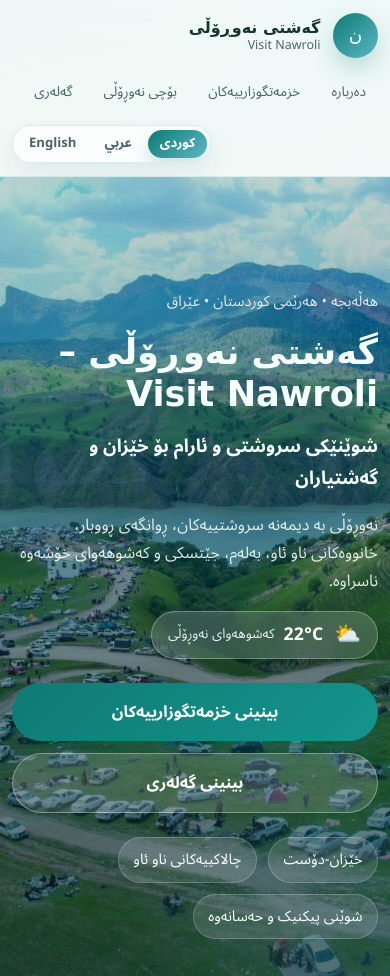
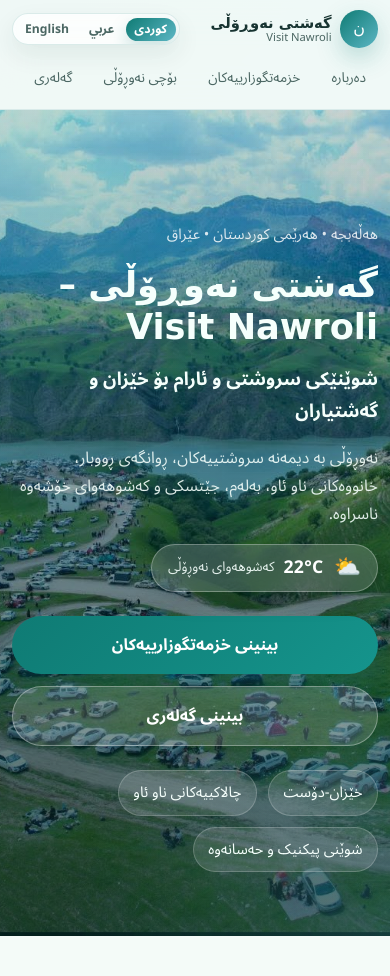
Before and after one commit to mhamadrebae-pixel/nawroly-visid, a plain HTML site: page index.html in a window 390 px wide. Shown: the top 976 px of the page. Drawn offline with Linux system fonts and the light colour scheme; no server answers; a web font is replaced by a local one.

Commit message:
Move language switcher to top header row opposite brand on mobile

```diff
--- a/css/responsive.css
+++ b/css/responsive.css
@@ -3,6 +3,36 @@
     بنەمای وێبسایت لە style.css بە شێوەی mobile-first نووسراوە، و لێرە تەنها گۆڕانکارییە زیادەکان بۆ شاشەی فراوانتر زیاد دەکرێن.
     لە داهاتوودا دەتوانرێت breakpoint ـی زیاتر بۆ dashboard، tablet landscape، یان TV screens زیاد بکرێت.
 */
+
+@media (max-width: 480px) {
+    .brand {
+        gap: 0.55rem;
+    }
+
+    .brand-mark {
+        inline-size: 2.35rem;
+        block-size: 2.35rem;
+        font-size: 1rem;
+    }
+
+    .brand-text strong {
+        font-size: 0.92rem;
+    }
+
+    .brand-text small {
+        font-size: 0.7rem;
+    }
+
+    .language-switch {
+        padding: 0.2rem;
+        gap: 0.15rem;
+    }
+
+    .language-button {
+        padding: 0.35rem 0.55rem;
+        font-size: 0.76rem;
+    }
+}
 
 /*
     breakpoint ـی یەکەم بۆ مۆبایلە فراوانترەکان و تابلێتی بچووک.
@@ -56,9 +86,24 @@
 */
 @media (min-width: 768px) {
     .header-inner {
+        display: flex;
         flex-direction: row;
         justify-content: space-between;
         align-items: center;
+        gap: 0.85rem;
+        padding: 0.82rem 0;
+    }
+
+    .brand {
+        grid-area: auto;
+        justify-self: auto;
+    }
+
+    .header-tools {
+        display: flex;
+        flex-direction: column;
+        align-items: flex-end;
+        gap: 0.7rem;
     }
 
     /*
@@ -67,14 +112,18 @@
         ئەم گۆڕانکارییانە تەنها دیزاین دەگۆڕن و هیچ کاریگەرییەک لەسەر logic ـی زمان نییە.
     */
     .main-nav {
+        grid-area: auto;
+        width: auto;
         flex-wrap: wrap;
         overflow-x: visible;
         padding-bottom: 0;
         justify-content: flex-end;
     }
 
-    .header-tools {
-        align-items: flex-end;
+    .language-switch {
+        grid-area: auto;
+        justify-self: auto;
+        align-self: auto;
     }
 
     html[dir="ltr"] .header-tools {
@@ -83,10 +132,6 @@
 
     html[dir="rtl"] .header-tools {
         align-items: flex-start;
-    }
-
-    .language-switch {
-        align-self: auto;
     }
 
     .about-layout,
--- a/css/style.css
+++ b/css/style.css
@@ -103,17 +103,23 @@ button {
 }
 
 .header-inner {
-    display: flex;
-    flex-direction: column;
-    gap: 0.85rem;
-    padding: 0.82rem 0;
+    display: grid;
+    grid-template-columns: 1fr auto;
+    grid-template-areas:
+        "brand lang"
+        "nav   nav";
+    align-items: center;
+    gap: 0.65rem 0.5rem;
+    padding: 0.65rem 0 0.5rem;
 }
 
 .brand {
+    grid-area: brand;
     display: inline-flex;
     align-items: center;
     gap: 0.8rem;
     width: fit-content;
+    justify-self: start;
 }
 
 .brand-mark {
@@ -151,12 +157,14 @@ button {
 }
 
 .main-nav {
+    grid-area: nav;
     display: flex;
     flex-wrap: nowrap;
     gap: 0.45rem;
     overflow-x: auto;
     padding-bottom: 0.15rem;
     scrollbar-width: none;
+    width: 100%;
 }
 
 .main-nav a {
@@ -186,13 +194,11 @@ button {
     ئەم CSS ـە تەنها دیزاین دەگۆڕێت و هیچ کاریگەرییەکی لەسەر logic ـی زمان یان JavaScript نییە.
 */
 .header-tools {
-    display: flex;
-    flex-direction: column;
-    gap: 0.7rem;
-    align-items: stretch;
+    display: contents;
 }
 
 .language-switch {
+    grid-area: lang;
     display: inline-flex;
     align-items: center;
     gap: 0.25rem;
@@ -207,19 +213,12 @@ button {
     overflow-x: auto;
     scrollbar-width: none;
     white-space: nowrap;
-    align-self: flex-start;
+    justify-self: end;
+    align-self: center;
 }
 
 .language-switch::-webkit-scrollbar {
     display: none;
-}
-
-html[dir="ltr"] .language-switch {
-    align-self: flex-start;
-}
-
-html[dir="rtl"] .language-switch {
-    align-self: flex-end;
 }
 
 .language-button {
```
